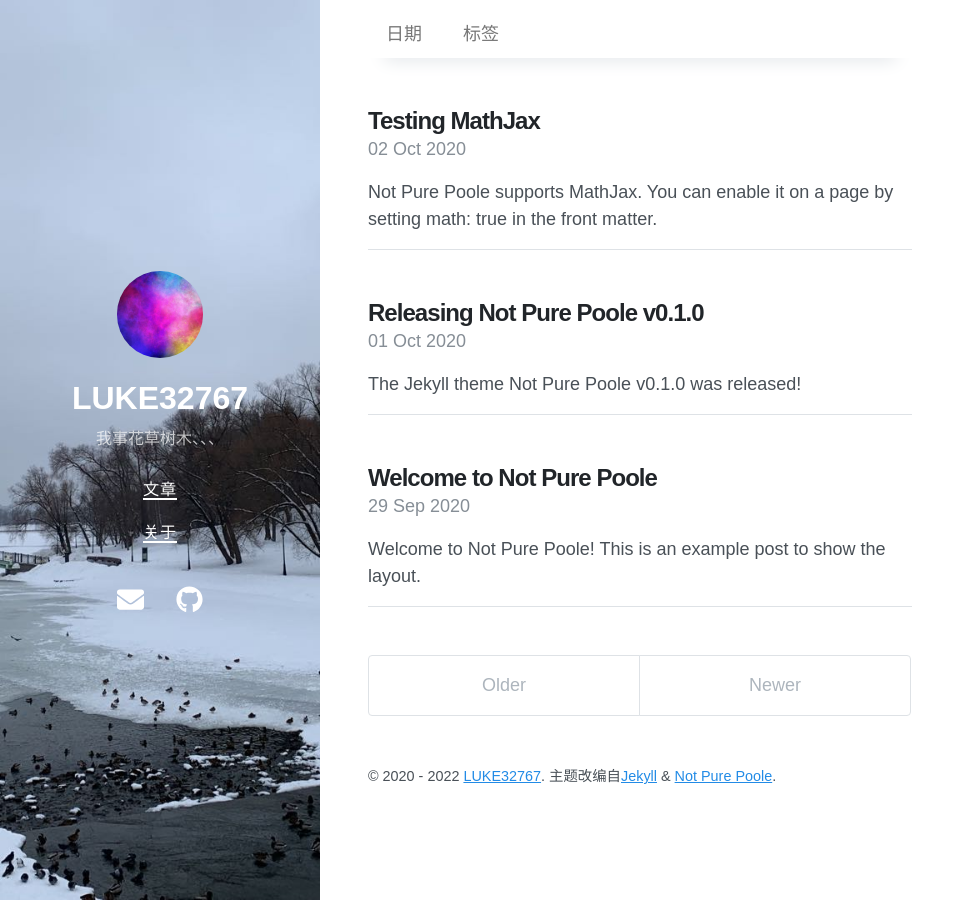
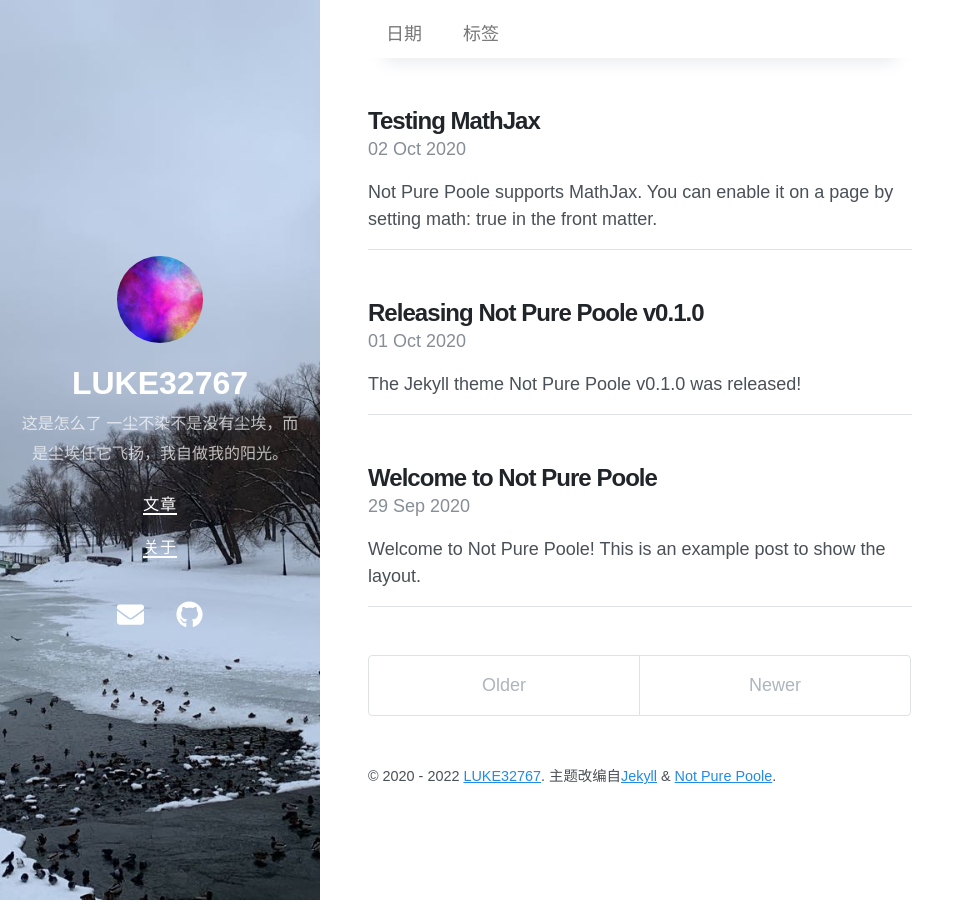
Before and after one commit to Luke32767/Luke32767.github.io, a Jekyll site: the page built from index.html, in a window 1280 px wide. Shown: the whole page, without its empty margins (0-975 px from the left). Built offline with Jekyll 4.4.1, drawn with Linux system fonts in a browser that asks for light colours; nearby versions of some CDN libraries; the list of posts is cut into pages by our own code.

Commit message:
Update _config.yml

```diff
--- a/_config.yml
+++ b/_config.yml
@@ -1,6 +1,6 @@
 # Setup
 title: LUKE32767
-description: 我事花草树木、、、
+description: 这是怎么了             一尘不染不是没有尘埃，而是尘埃任它飞扬，我自做我的阳光。
 url: https://github.com/Luke32767/
 avatar: /avatar.jpeg
 paginate: 5
```
